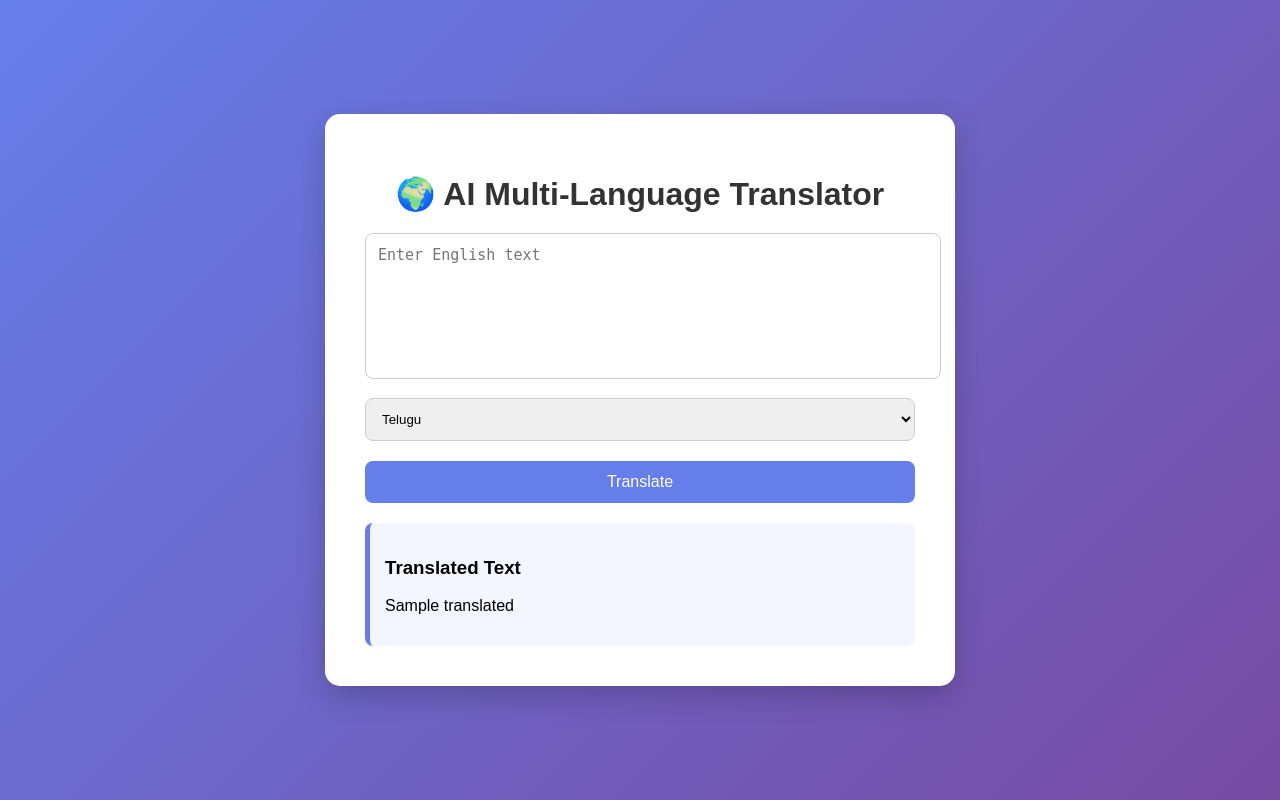
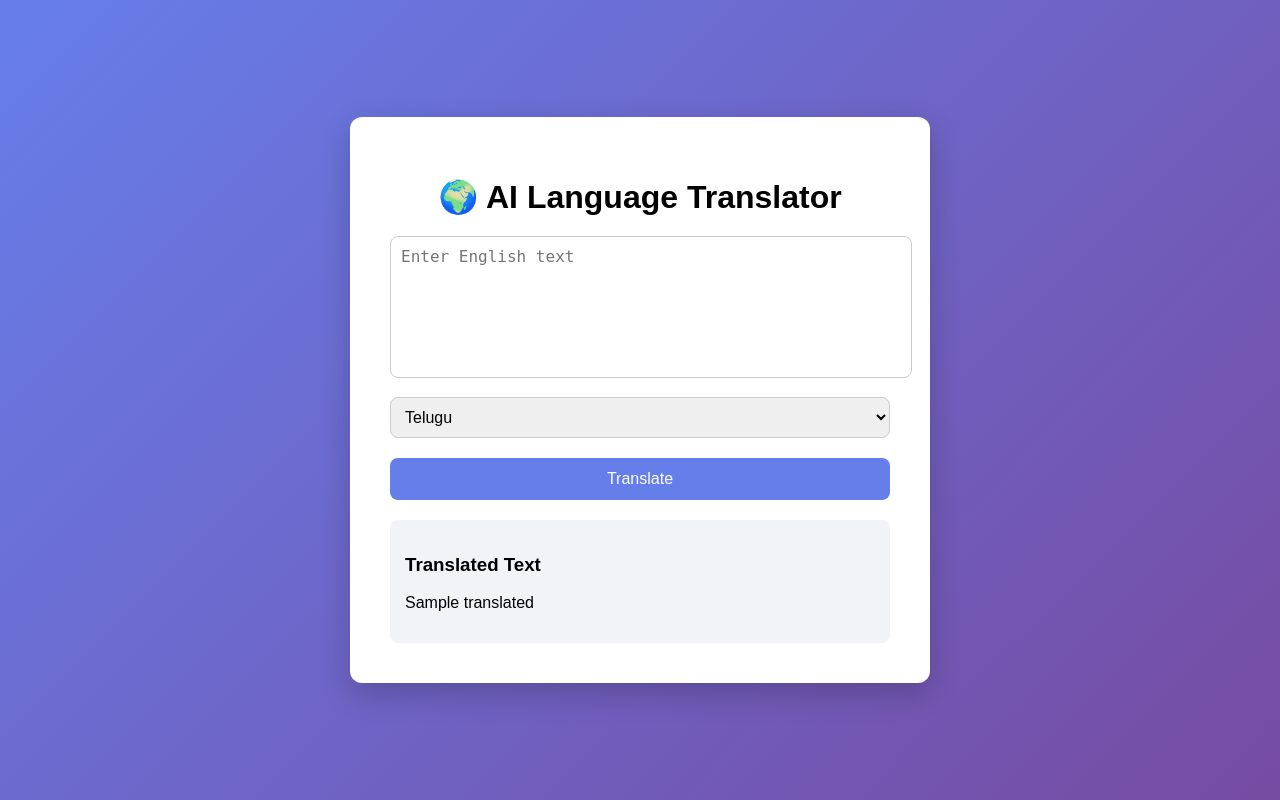
Before and after one commit to JayadeepKondaveeti/translator-app, a Flask app: template templates/index.html in a window 1280 px wide. Run offline with Flask 3, Linux system fonts and the light colour scheme; the template is opened without the code that fills it: most values are stand-ins (such as "Sample title", 1, 10 or a date in 2020).

Commit message:
Update index.html

```diff
--- a/templates/index.html
+++ b/templates/index.html
@@ -1,12 +1,13 @@
 <!DOCTYPE html>
 <html>
 <head>
-<title>AI Translator Dashboard</title>
+
+<title>AI Translator</title>
 
 <style>
 
 body{
-font-family: Arial;
+font-family: Arial, sans-serif;
 background: linear-gradient(135deg,#667eea,#764ba2);
 height:100vh;
 display:flex;
@@ -18,57 +19,56 @@ margin:0;
 .container{
 background:white;
 padding:40px;
-border-radius:15px;
+border-radius:12px;
 box-shadow:0 10px 30px rgba(0,0,0,0.2);
-width:550px;
+width:500px;
 text-align:center;
 }
 
 h1{
 margin-bottom:20px;
-color:#333;
 }
 
 textarea{
 width:100%;
 height:120px;
-padding:12px;
+padding:10px;
+font-size:16px;
 border-radius:8px;
 border:1px solid #ccc;
-font-size:15px;
 resize:none;
 }
 
 select{
 width:100%;
-padding:12px;
+padding:10px;
 margin-top:15px;
 border-radius:8px;
 border:1px solid #ccc;
+font-size:16px;
 }
 
 button{
 margin-top:20px;
+width:100%;
+padding:12px;
+font-size:16px;
 background:#667eea;
 color:white;
 border:none;
-padding:12px;
-width:100%;
 border-radius:8px;
-font-size:16px;
 cursor:pointer;
 }
 
 button:hover{
-background:#5563d6;
+background:#5a67d8;
 }
 
 .result{
 margin-top:20px;
-background:#f4f6ff;
 padding:15px;
+background:#f1f3f6;
 border-radius:8px;
-border-left:5px solid #667eea;
 text-align:left;
 }
 
@@ -80,7 +80,7 @@ text-align:left;
 
 <div class="container">
 
-<h1>🌍 AI Multi-Language Translator</h1>
+<h1>🌍 AI Language Translator</h1>
 
 <form method="POST">
 
@@ -88,16 +88,16 @@ text-align:left;
 
 <select name="language">
 
-<option value="tel_Telu">Telugu</option>
-<option value="hin_Deva">Hindi</option>
-<option value="tam_Taml">Tamil</option>
-<option value="fra_Latn">French</option>
-<option value="spa_Latn">Spanish</option>
-<option value="deu_Latn">German</option>
-<option value="rus_Cyrl">Russian</option>
-<option value="zho_Hans">Chinese</option>
-<option value="jpn_Jpan">Japanese</option>
-<option value="kor_Hang">Korean</option>
+<option value="te">Telugu</option>
+<option value="hi">Hindi</option>
+<option value="ta">Tamil</option>
+<option value="fr">French</option>
+<option value="es">Spanish</option>
+<option value="de">German</option>
+<option value="it">Italian</option>
+<option value="ru">Russian</option>
+<option value="zh">Chinese</option>
+<option value="ja">Japanese</option>
 
 </select>
 
```
